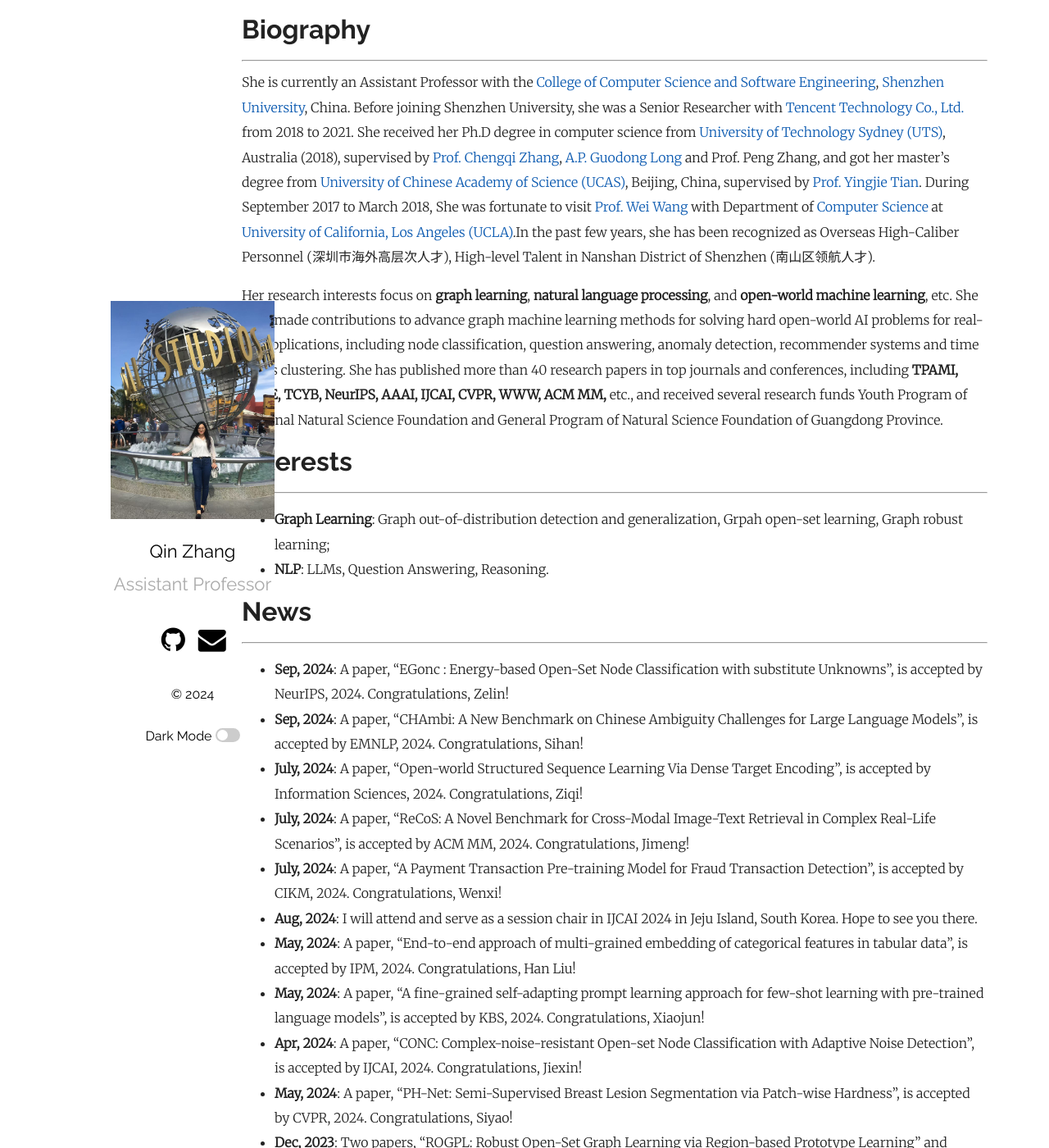
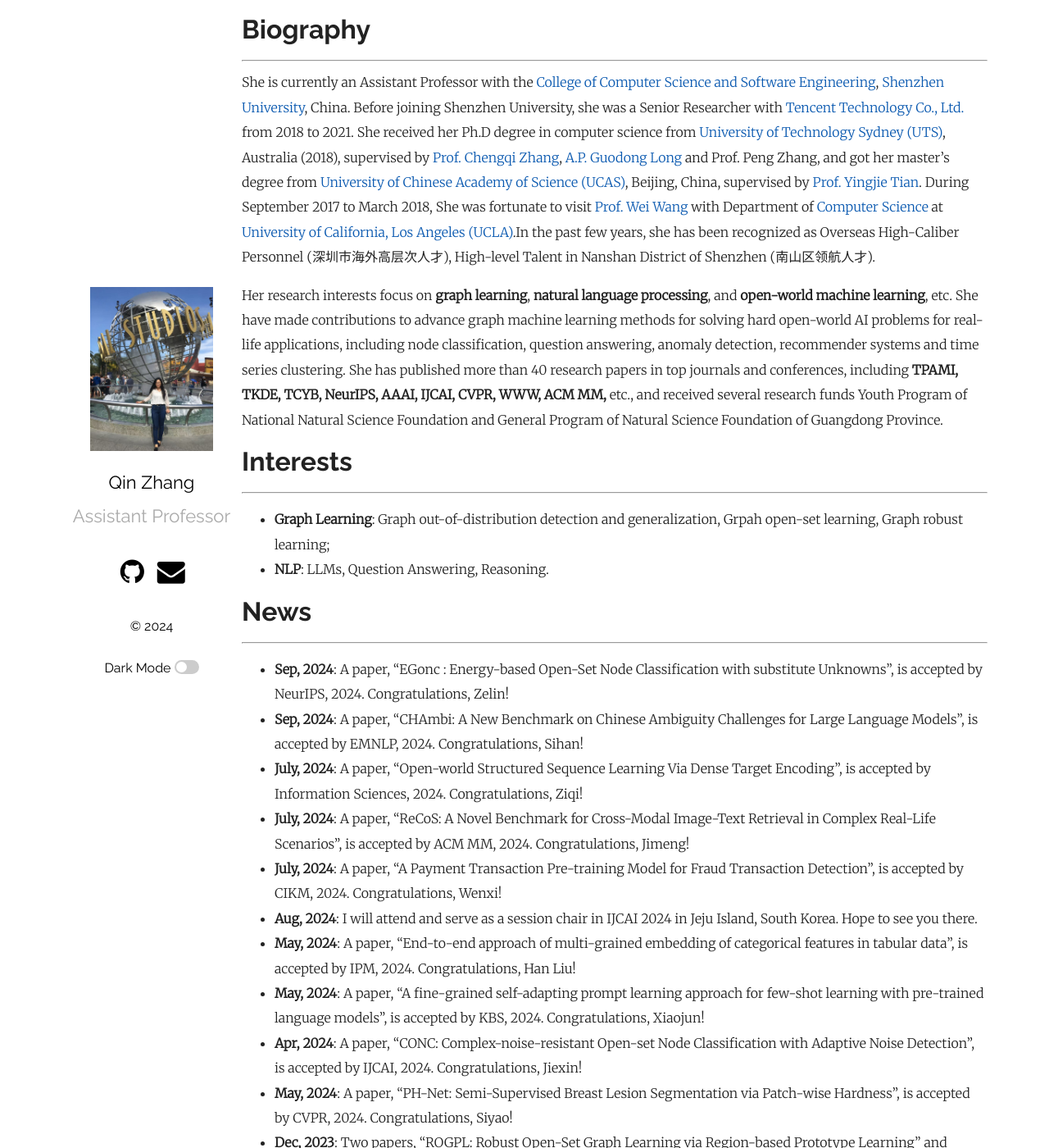
Before and after one commit to qinzhang11/qinzhang11.github.io, a Jekyll site: the page built from index.md, in a window 1280 px wide and 1400 px high. Shown: the whole window at 82% size. Built offline with Jekyll 4.4.1, drawn with Linux system fonts in a browser that asks for light colours.

Commit message:
Update plain.scss

```diff
--- a/_sass/plain.scss
+++ b/_sass/plain.scss
@@ -100,7 +100,6 @@ main {
 }
   .about {
     display: flex;
-    margin: 50px;
     height: 100vh;
     padding-bottom: 15vh;
     @media screen and (max-width: $mobileW) {
@@ -134,7 +133,7 @@ main {
       line-height: normal;
     }
     img {
-      max-width: 200px;
+      max-width: 150px;
     }
     img.dark {
       display: none;
```
